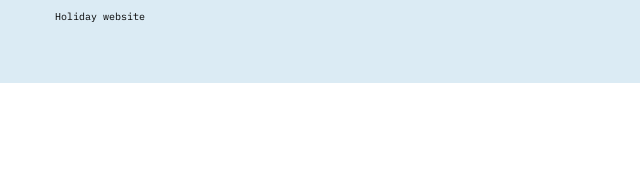
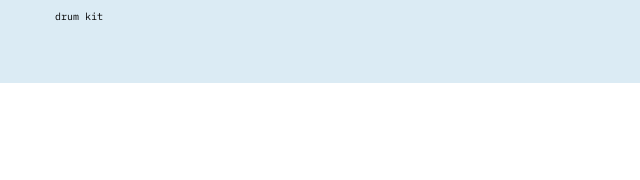
Before and after one commit to aga555/portfolio, a plain HTML site: page index.html in a window 1280 px wide. Shown: the part 4275-4455 px from the top of the page, 640-1280 px from the left. Drawn offline with Linux system fonts and the light colour scheme; a web font is replaced by a local one.

Commit message:
# add new project- drum kit add ficaption

```diff
--- a/index.html
+++ b/index.html
@@ -223,7 +223,7 @@
             <div class="col-sm">
                 <figure>
                     <img src="img/drumkit.png" alt="drum kit">
-                    <figcaption>Holiday website</figcaption>
+                    <figcaption> drum kit</figcaption>
                 </figure>
             </div>
 
```
Also changed, not shown: 1 other file.
